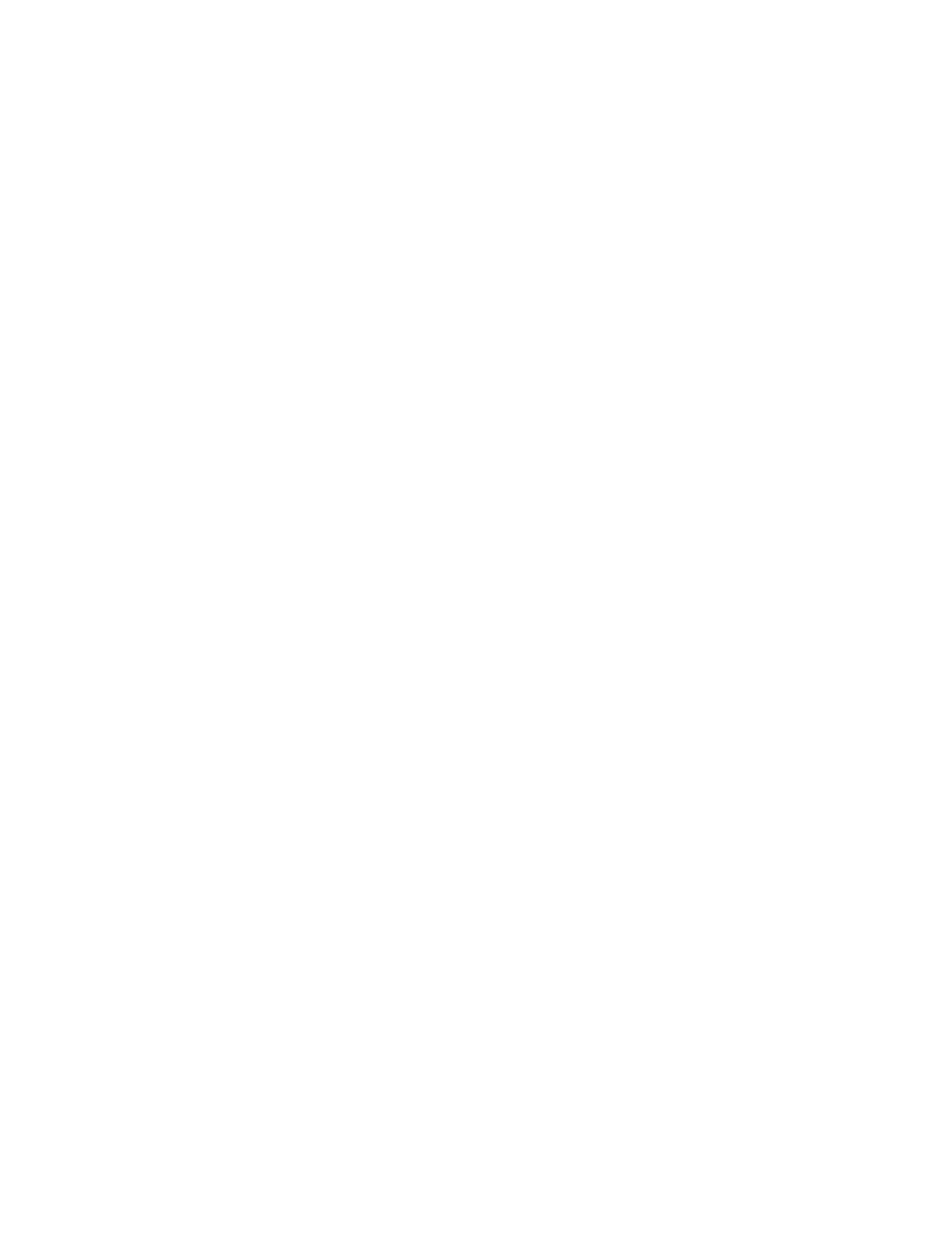
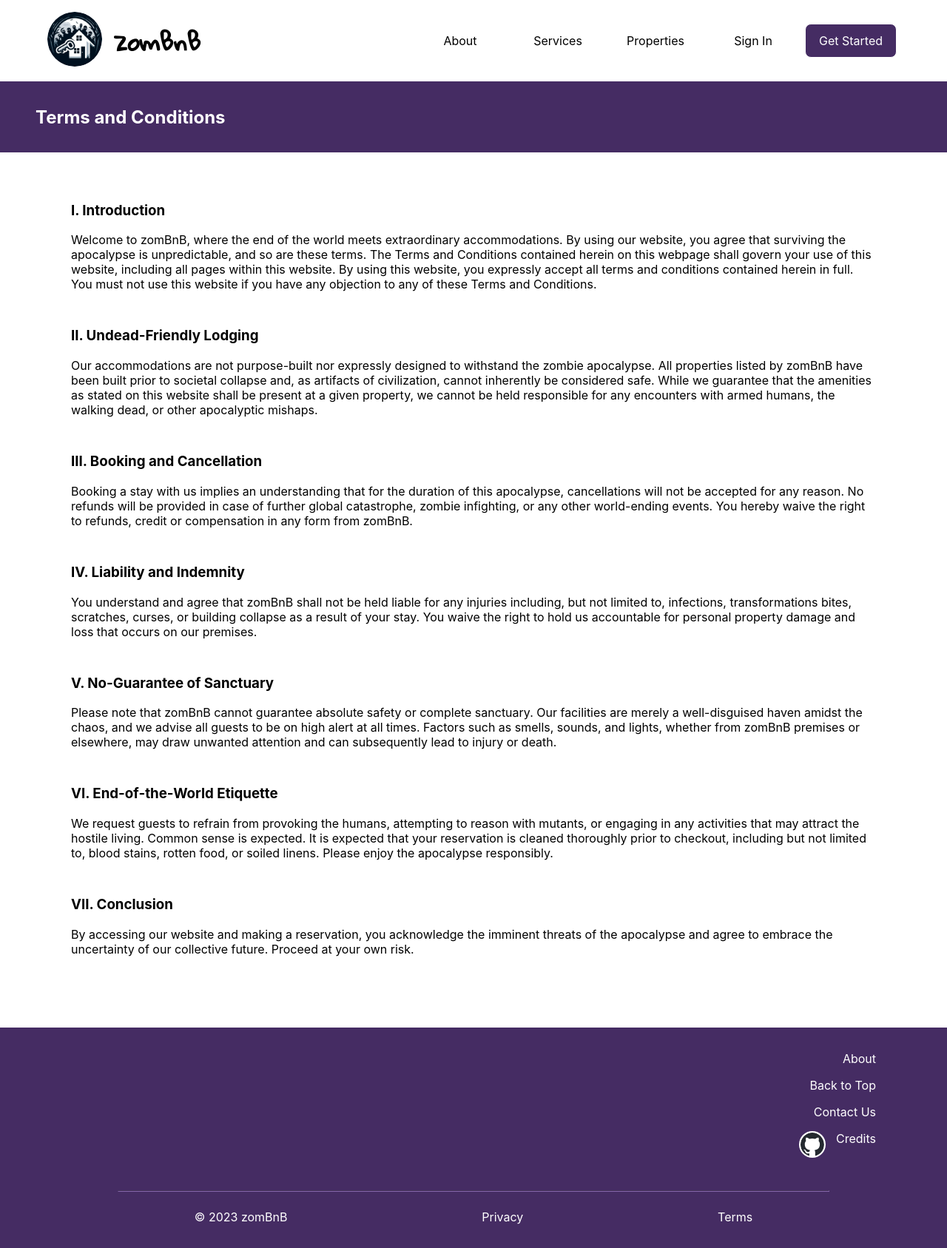
Before and after one commit to serocha/zombnb, a React (Create React App) app: page /terms-and-conditions in a window 1280 px wide. Before the commit this address had no page. Shown: the whole page at 74% size. Before the commit the page ends 800 px from the top, so only its background shows below. Built offline with nearby package versions, Linux system fonts and the light colour scheme.

Commit message:
footer design, added terms

```diff
--- a/src/App.js
+++ b/src/App.js
@@ -6,6 +6,7 @@ import Login from './pages/Login.js';
 import SignUp from './pages/SignUp.js';
 import Profile from './pages/Profile.js';
 import PropertyList from './pages/PropertyList.js';
+import Terms from './pages/policies/Terms.js';
 import './App.css';
 
 const App = () => {
@@ -13,13 +14,14 @@ const App = () => {
     <GoogleOAuthProvider clientId="14490869977-usv9k651oa4eklrjip5s8lnt2s29igdb.apps.googleusercontent.com">
       <BrowserRouter>
         <Routes>
-          <Route path="/" element={ <Layout/> }>
+          <Route path='/' element={ <Layout/> }>
             <Route index element={ <Splash/> } />
-            <Route path="profile" element={ <Profile/> } />
-            <Route path="destinations" element={ <PropertyList/> } />
+            <Route path='profile' element={ <Profile/> } />
+            <Route path='destinations' element={ <PropertyList/> } />
+            <Route path='terms-and-conditions' element={ <Terms/> } />
           </Route>
-          <Route path="login" element={ <Login/> } />
-          <Route path="new-account" element={ <SignUp/> } />
+          <Route path='login' element={ <Login/> } />
+          <Route path='new-account' element={ <SignUp/> } />
         </Routes>
       </BrowserRouter>
     </GoogleOAuthProvider>
--- /dev/null
+++ b/src/_variables.scss
@@ -0,0 +1,9 @@
+$unit: 16px;
+$themeColor: #452c63;
+
+.unselectable {
+  -webkit-user-select: none;
+  -moz-user-select: none;
+  -ms-user-select: none;
+  user-select: none;
+}
--- a/src/components/Footer.js
+++ b/src/components/Footer.js
@@ -4,31 +4,34 @@ import Mark from '../assets/github-mark.svg';
 const Footer = () => {
   return (
     <>
-      <footer
-        className={classes.footerWrapper}>
-        <div
-          className={[classes.footerNav, classes.footerNavLeft].join(' ')}>
-          <div>
-            <a href='mailto:info.zombnb@gmail.com'>Contact us</a>
-          </div>
-          <div>Credits</div>
+      <footer className={classes.footer}>
+        <div className={classes.footerNavWrapper}>
+          <div className={classes.footerNav}>
+            <a href='/#about'>About</a>
+            <a href='#top'>Back to Top</a>
+            <a href='mailto:info.zombnb@gmail.com'>Contact Us</a>
+            <div className={classes.creditsWrapper} style={{marginBottom: 0}}>
               <a
                 href='https://github.com/serocha/zombnb'
                 style={{width: '34px', borderRadius: '50%'}}
-            target='_blank'
-          >
+                rel='noreferrer'
+                target='_blank'>
                 <img
                   src={Mark}
                   className={classes.githubLogo}
+                  alt='zomBnB logo'
                 />
               </a>
+              <div style={{marginLeft: '16px'}}>Credits</div>
             </div>
+          </div>
+        </div>
+        <hr className={classes.hrFooter} />
         <div
-          className={[classes.footerNav, classes.footerNavRight].join(' ')}>
-          <a>About</a>
-          <a>Privacy Policy</a>
-          <a>Terms and Conditions</a>
-          <a>Copyright Policy</a>
+          className={classes.footerBottom}>
+          <div>© 2023 zomBnB</div>
+          <a href='/privacy-policy'>Privacy</a>
+          <a href='/terms-and-conditions'>Terms</a>
         </div>
       </footer>
     </>
--- a/src/components/Header.js
+++ b/src/components/Header.js
@@ -4,12 +4,12 @@ import Logo from '../assets/logo.png';
 const Header = () => {
   return (
     <>
-      <header className={classes.headerStyle}>
+      <header id='#top' className={classes.headerStyle}>
         <div className={classes.logoContainer}>
           <a href='/' style={{borderRadius: '50%'}}>
             <img src={Logo} className={classes.headerLogo} alt="zomBnB logo"/>
           </a>
-          <span className={classes.logoFont}>ZomBnB</span>
+          <span className={classes.logoFont}>zomBnB</span>
         </div>
         <div id='nav-links' className={classes.navLinks}>
           <a href='#about' className={classes.navLink}>About</a>
--- a/src/components/footer.module.scss
+++ b/src/components/footer.module.scss
@@ -1,27 +1,54 @@
-$unit: 16px;
+@import '../variables.scss';
 
-.footerWrapper {
+.footer {
   display: flex;
-  justify-content: space-between;
+  flex-direction: column;
   bottom: 0;
   width: 100%;
-  background-color: #442c64;
+  background-color: $themeColor;
+
+  a:hover {
+    color: lightgray;
+  }
+}
+
+.footerNavWrapper {
+  display: flex;
+  flex-direction: row;
+  justify-content: flex-end;
 }
 
 .footerNav {
-  padding: 4*$unit;
+  padding: 2*$unit 6*$unit 0 6*$unit;
   display: flex;
   flex-direction: column;
-  width: 100%;
+  align-items: flex-end;
   color: white;
 
-  .footerNavRight {
-    text-align: right;
+  & * {
+    margin-bottom: $unit;
+    width: fit-content;
   }
+}
 
-  .footerNavLeft {
-    text-align: left;
-  }
+.hrFooter {
+  width: 75%;
+  border-color: #8464ab;
+}
+
+.footerBottom {
+  display: flex;
+  flex-direction: row;
+  width: 100%;
+  justify-content: space-evenly;
+  padding: $unit 0 2*$unit;
+  color: white;
+}
+
+.creditsWrapper {
+  display: flex;
+  flex-direction: row;
+  align-content: center;
 }
 
 .githubLogo {
--- a/src/components/header.module.scss
+++ b/src/components/header.module.scss
@@ -1,3 +1,5 @@
+@import '../variables.scss';
+
 .headerStyle {
   display: flex;
   flex-direction: row;
@@ -12,11 +14,11 @@
   transition: transform 0.7s;
   border-radius: 50%;
   margin-right: 16px;
-}
 
-.headerLogo:hover {
+  &:hover {
     transform: scale(1.05);
     transform-origin: center;
+  }
 }
 
 .logoContainer {
@@ -30,14 +32,19 @@
   font-weight: bold;
 }
 
+.navLink:hover {
+  background-color: white;
+  color: $themeColor;
+  border-bottom: 1px solid $themeColor;
+}
+
 .navLinks {
   display: flex;
   align-items: center;
   justify-content: flex-end;
   margin-left: auto;
-}
 
-.navLinks a {
+  a {
     width: 90px;
     text-align: center;
     padding: 12px 16px;
@@ -45,22 +52,17 @@
     border: 1px solid white;
     transition: background-color 0.2s, color 0.2s, border 0.2s;
   }
-
-.navLink:hover {
-  background-color: white;
-  color: #452c63;
-  border-bottom: 1px solid #452c63;
 }
 
 .headerCTA {
-  background-color: #452c63;
+  background-color: $themeColor;
   color: white;
   border-radius: 8px;
-  border: 1px solid #452c63;
-}
+  border: 1px solid $themeColor;
 
-.headerCTA:hover {
+  &:hover {
     background-color: inherit;
     color: inherit;
     border: 1px solid black;
   }
+}
--- a/src/index.js
+++ b/src/index.js
@@ -1,6 +1,6 @@
 import React from 'react';
 import ReactDOM from 'react-dom/client';
-import './index.css';
+import './index.module.scss';
 import App from './App';
 import reportWebVitals from './reportWebVitals';
 
--- a/src/index.css
+++ b/src/index.module.scss
@@ -1,3 +1,4 @@
+
 body {
   margin: 0;
   font-family: -apple-system, BlinkMacSystemFont, 'Open Sans', 'Segoe UI', 'Roboto', 'Oxygen',
@@ -5,6 +6,10 @@ body {
     sans-serif;
   -webkit-font-smoothing: antialiased;
   -moz-osx-font-smoothing: grayscale;
+  -webkit-user-select: none;
+  -moz-user-select: none;
+  -ms-user-select: none;
+  user-select: none;
 }
 
 code {
--- a/src/pages/Login.js
+++ b/src/pages/Login.js
@@ -11,12 +11,20 @@ const Login = () => {
         <img src={Logo} className={classes.logo} alt='zomBnB logo' />
         <div className={classes.logoFont}>Welcome Back</div>
         <form className={classes.loginForm}>
-          <input type="text" placeholder='Email'/>
-          <input type="password" placeholder='Password' />
+          <input
+            type='text'
+            placeholder='Email'
+            autoComplete='username'
+            required />
+          <input
+            type='password'
+            placeholder='Password'
+            autoComplete='current-password'
+            required />
           <hr/>
           <button className={classes.signInBtn}>Sign In</button>
-          <div style={{textAlign: "center"}}>or</div>
-          <br></br>
+          <hr className={classes.separator}/>
+          <br />
           <div className={classes.googleLogin}>
           <GoogleLogin
             onSuccess={credentialResponse => {
--- /dev/null
+++ b/src/pages/policies/Terms.js
@@ -0,0 +1,68 @@
+import classes from './policies.module.scss';
+
+const Terms = () => {
+  return (
+    <>
+      <header className={classes.hrStyle}>
+        <h2>Terms and Conditions</h2>
+      </header>
+      <div className={classes.policyWrapper}>
+        <main>
+          <section>
+            <h3>I. Introduction</h3>
+            <p>Welcome to zomBnB, where the end of the world meets extraordinary accommodations.
+              By using our website, you agree that surviving the apocalypse is unpredictable, and so are these terms.
+              The Terms and Conditions contained herein on this webpage shall govern your use of this website, including all pages within this website.
+              By using this website, you expressly accept all terms and conditions contained herein in full.
+              You must not use this website if you have any objection to any of these Terms and Conditions.</p>
+          </section>
+
+          <section>
+            <h3>II. Undead-Friendly Lodging</h3>
+            <p>Our accommodations are not purpose-built nor expressly designed to withstand the zombie apocalypse.
+              All properties listed by zomBnB have been built prior to societal collapse and, as artifacts of civilization, cannot inherently be considered safe.
+              While we guarantee that the amenities as stated on this website shall be present at a given property, we cannot be held responsible for any encounters with armed humans, the walking dead, or other apocalyptic mishaps.</p>
+          </section>
+
+          <section>
+            <h3>III. Booking and Cancellation</h3>
+            <p>Booking a stay with us implies an understanding that for the duration of this apocalypse, cancellations will not be accepted for any reason.
+              No refunds will be provided in case of further global catastrophe, zombie infighting, or any other world-ending events.
+              You hereby waive the right to refunds, credit or compensation in any form from zomBnB.</p>
+          </section>
+
+          <section>
+            <h3>IV. Liability and Indemnity</h3>
+            <p>You understand and agree that zomBnB shall not be held liable for any injuries including, but not limited to, infections, transformations bites, scratches, curses, or building collapse as a result of your stay.
+              You waive the right to hold us accountable for personal property damage and loss that occurs on our premises.</p>
+          </section>
+
+          <section>
+            <h3>V. No-Guarantee of Sanctuary</h3>
+            <p>Please note that zomBnB cannot guarantee absolute safety or complete sanctuary.
+              Our facilities are merely a well-disguised haven amidst the chaos, and we advise all guests to be on high alert at all times.
+              Factors such as smells, sounds, and lights, whether from zomBnB premises or elsewhere, may draw unwanted attention and can subsequently lead to injury or death.</p>
+          </section>
+
+          <section>
+            <h3>VI. End-of-the-World Etiquette</h3>
+            <p>We request guests to refrain from provoking the humans, attempting to reason with mutants, or engaging in any activities that may attract the hostile living.
+              Common sense is expected.
+              It is expected that your reservation is cleaned thoroughly prior to checkout, including but not limited to, blood stains, rotten food, or soiled linens.
+              Please enjoy the apocalypse responsibly.
+            </p>
+          </section>
+
+          <section>
+            <h3>VII. Conclusion</h3>
+            <p>By accessing our website and making a reservation, you acknowledge the imminent threats of the apocalypse and agree to embrace the uncertainty of our collective future.
+              Proceed at your own risk.
+            </p>
+          </section>
+        </main>
+      </div>
+    </>
+  );
+}
+
+export default Terms;
--- /dev/null
+++ b/src/pages/policies/policies.module.scss
@@ -0,0 +1,19 @@
+@import '../../variables.scss';
+
+
+.hrStyle {
+  display: flex;
+  align-items: center;
+  height: 6*$unit;
+  background-color: $themeColor;
+  color: white;
+  padding-left: 3*$unit;
+}
+
+.policyWrapper {
+  padding: 3*$unit 6*$unit;
+
+  p {
+    margin-bottom: 3*$unit;
+  }
+}
```
Also changed, not shown: src/pages/login.module.scss (+12 -7 lines). Lines whose indentation alone changed are shown as unchanged.
